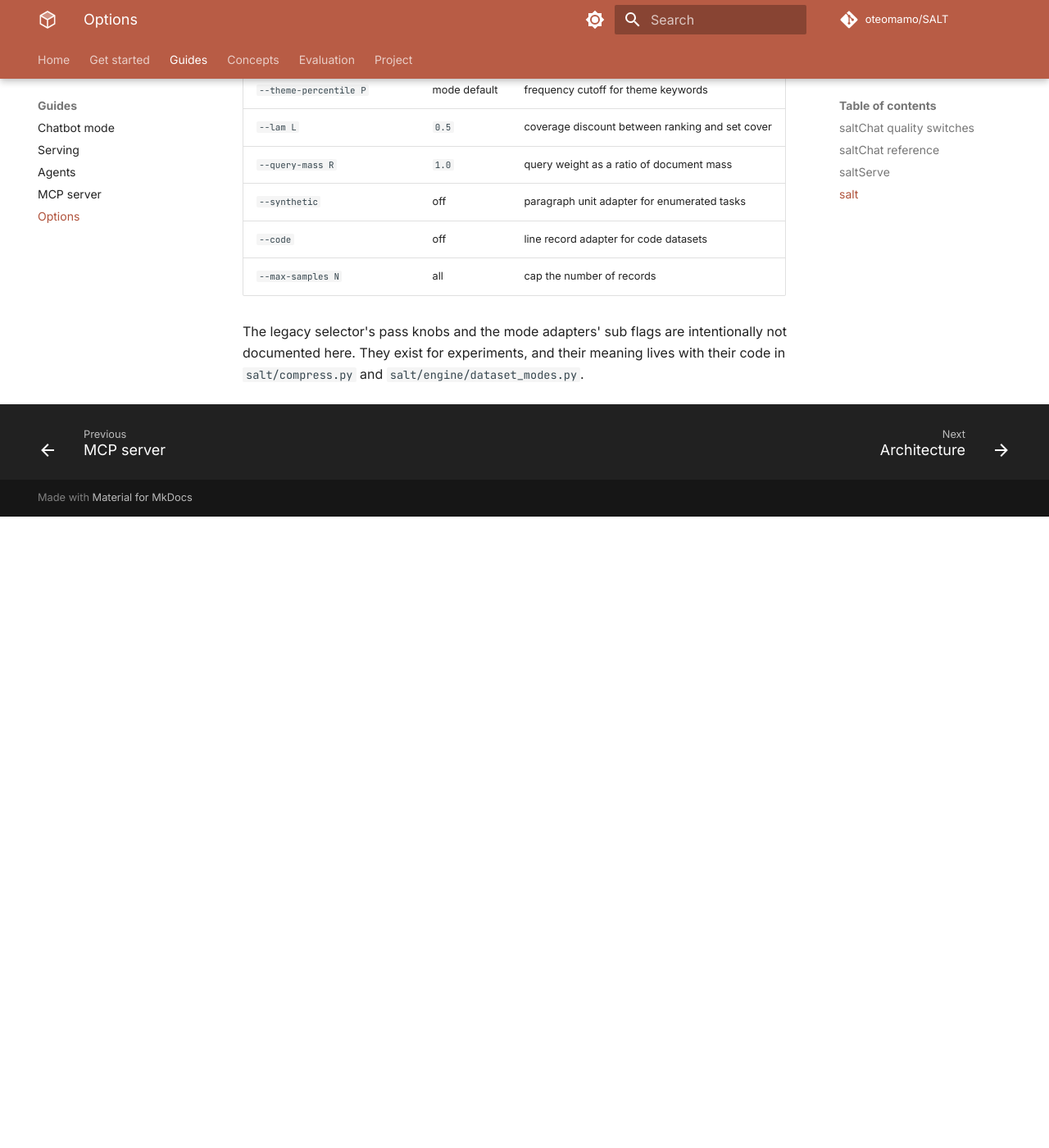
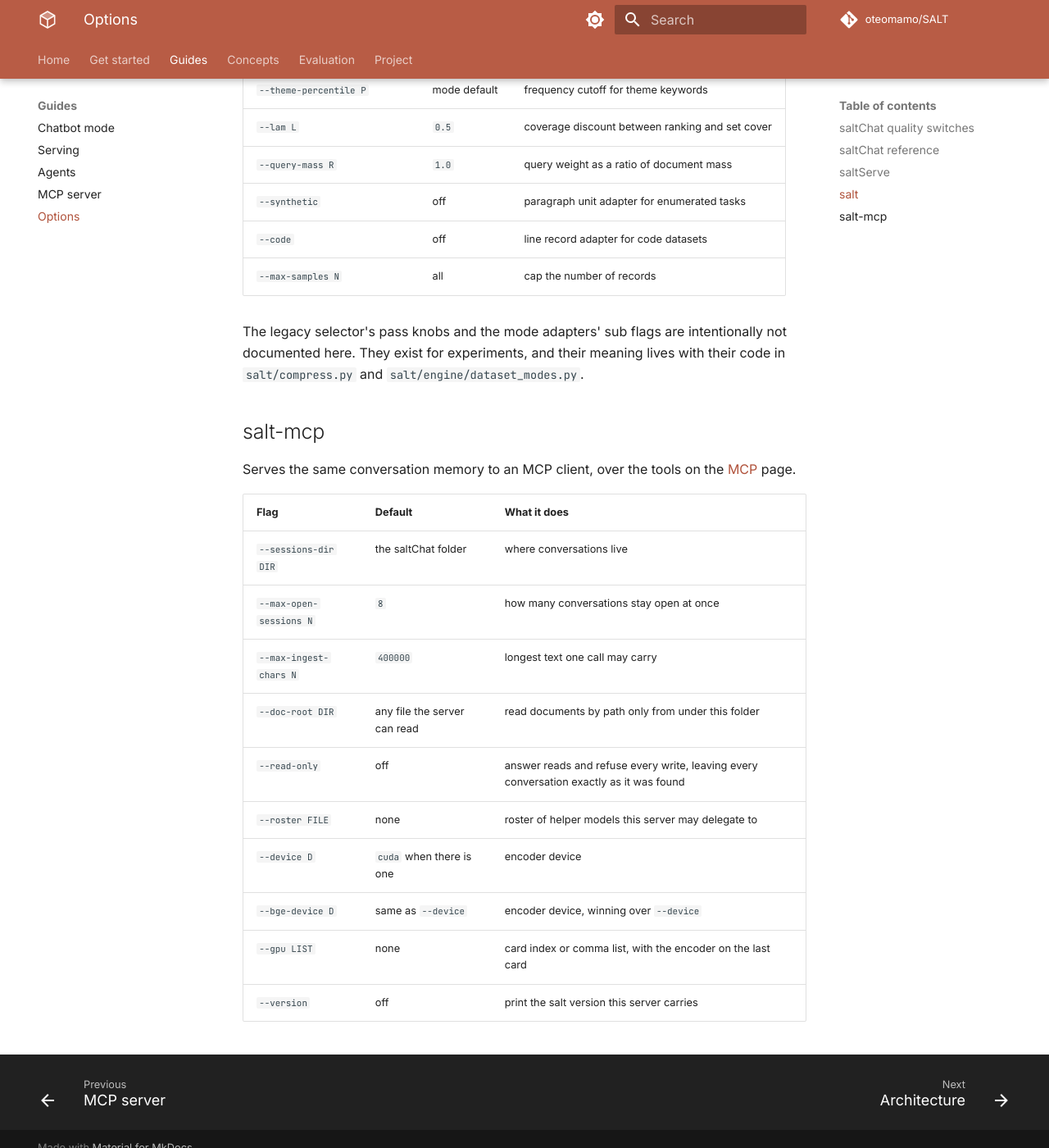
Before and after one commit to oteomamo/SALT, an MkDocs documentation site: the page built from docs/options.md, in a window 1280 px wide and 1400 px high, scrolled down 6289 px. Shown: the whole window at 82% size. Built offline with MkDocs 1.6.1 and Material for MkDocs 9.7.7, drawn with Linux system fonts in a browser that asks for light colours; comment, search, counter and statistics services are not loaded; the version menu is left out; before the commit the page ends 6919 px from its top, so only the background shows below that; some of the changed text lies outside the part shown.

Commit message:
v2.11.51 docs site: the salt-mcp flags in the options reference

```diff
--- a/docs/options.md
+++ b/docs/options.md
@@ -1,10 +1,10 @@
 # 🎛 Options
 
-Every flag of the three commands, one line each. The concepts live on
+Every flag of the four commands, one line each. The concepts live on
 the [Chatbot mode](chatbot.md), [Serving](serving.md),
-[Agents](agents.md) and [Architecture](architecture.md) pages, and the
-full detail lives in the code. Defaults shown are what a plain run
-uses.
+[Agents](agents.md), [MCP](mcp.md) and [Architecture](architecture.md)
+pages, and the full detail lives in the code. Defaults shown are what a
+plain run uses.
 
 ## saltChat quality switches
 
@@ -154,3 +154,21 @@ The legacy selector's pass knobs and the mode adapters' sub flags are
 intentionally not documented here. They exist for experiments, and
 their meaning lives with their code in `salt/compress.py` and
 `salt/engine/dataset_modes.py`.
+
+## salt-mcp
+
+Serves the same conversation memory to an MCP client, over the tools on
+the [MCP](mcp.md) page.
+
+| Flag | Default | What it does |
+|---|---|---|
+| `--sessions-dir DIR` | the saltChat folder | where conversations live |
+| `--max-open-sessions N` | `8` | how many conversations stay open at once |
+| `--max-ingest-chars N` | `400000` | longest text one call may carry |
+| `--doc-root DIR` | any file the server can read | read documents by path only from under this folder |
+| `--read-only` | off | answer reads and refuse every write, leaving every conversation exactly as it was found |
+| `--roster FILE` | none | roster of helper models this server may delegate to |
+| `--device D` | `cuda` when there is one | encoder device |
+| `--bge-device D` | same as `--device` | encoder device, winning over `--device` |
+| `--gpu LIST` | none | card index or comma list, with the encoder on the last card |
+| `--version` | off | print the salt version this server carries |
--- a/pyproject.toml
+++ b/pyproject.toml
@@ -4,7 +4,7 @@ build-backend = "setuptools.build_meta"
 
 [project]
 name = "salt"
-version = "2.11.50"
+version = "2.11.51"
 description = "SALT: Salience-Aware Lexical Trie for Long-Context Compression"
 readme = "README.md"
 license = "MIT"
```
